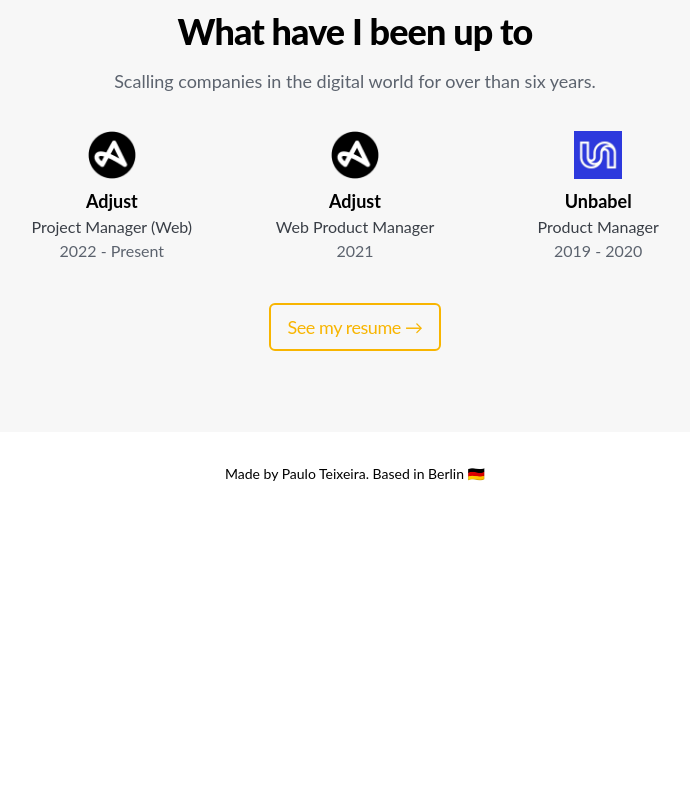
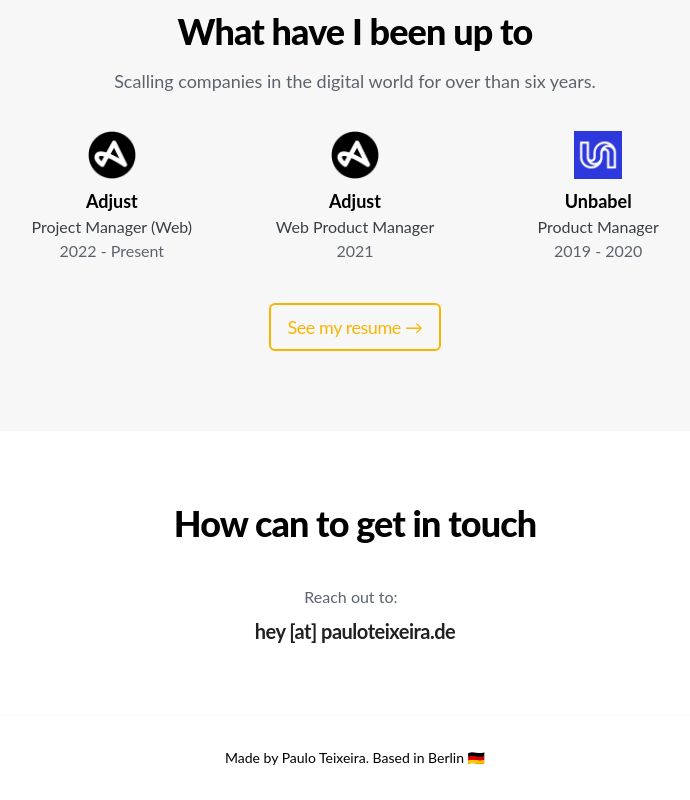
Before and after one commit to ftpaul/ftpaul, a Next.js app: page / in a window 1280 px wide. Shown: the part 1261-2061 px from the top of the page, without its empty margins (285-975 px from the left). Before the commit the page ends 1777 px from the top, so only its background shows below. Built offline with nearby package versions, Linux system fonts and the light colour scheme.

Commit message:
updating contact email and content

```diff
--- a/app/page.tsx
+++ b/app/page.tsx
@@ -46,7 +46,7 @@ export default async function IndexPage() {
 
       <CompanyHistory jobHistory={jobHistory} />
 
-      {/* <Contact /> */}
+      <Contact />
 
     </>
     )
--- a/components/Contact.tsx
+++ b/components/Contact.tsx
@@ -10,12 +10,12 @@ const Contact = () => (
   <div className="max-w-screen-xl mx-auto sm:px-6">
     <div className="lg:text-center">
       <h3 className="mt-2 text-3xl leading-8 font-extrabold tracking-tight text-gray-900 sm:text-4xl sm:leading-10">
-      How can we synergize?
+      How can to get in touch
       </h3>
     </div>
 
     <div className="mt-10 items-center">
-      <ul className="md:grid md:grid-cols-2 md:gap-x-8 md:gap-y-10">
+      {/* <ul className="md:grid md:grid-cols-2 md:gap-x-8 md:gap-y-10">
             <li>
               <div className="flex">
                 <div className="flex-shrink-0">
@@ -52,11 +52,11 @@ const Contact = () => (
               </div>
             </li>
 
-          </ul>
+          </ul> */}
           </div>
           <div className="mt-10 items-center text-center">
               <p className="text-base leading-7 text-gray-400"> Reach out to: &nbsp;</p>
-              <h2 className="text-xl leading-8 inline font-bold tracking-tight text-gray-600 sm:leading-10">hey [at] ftpaul.io</h2>
+              <h2 className="text-xl leading-8 inline font-bold tracking-tight text-gray-600 sm:leading-10">hey [at] pauloteixeira.de</h2>
             </div>
         </div></div>
   </Section>
```
